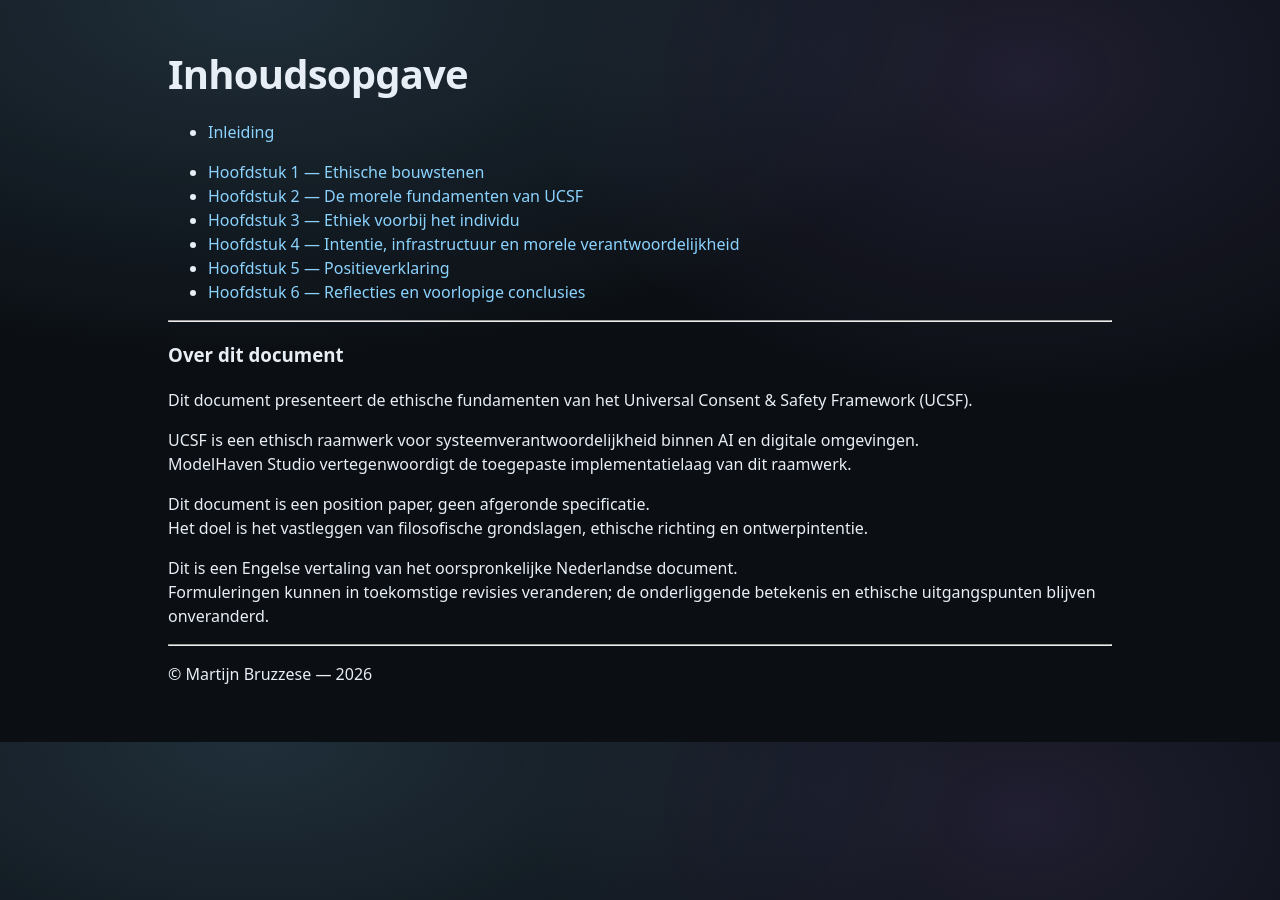
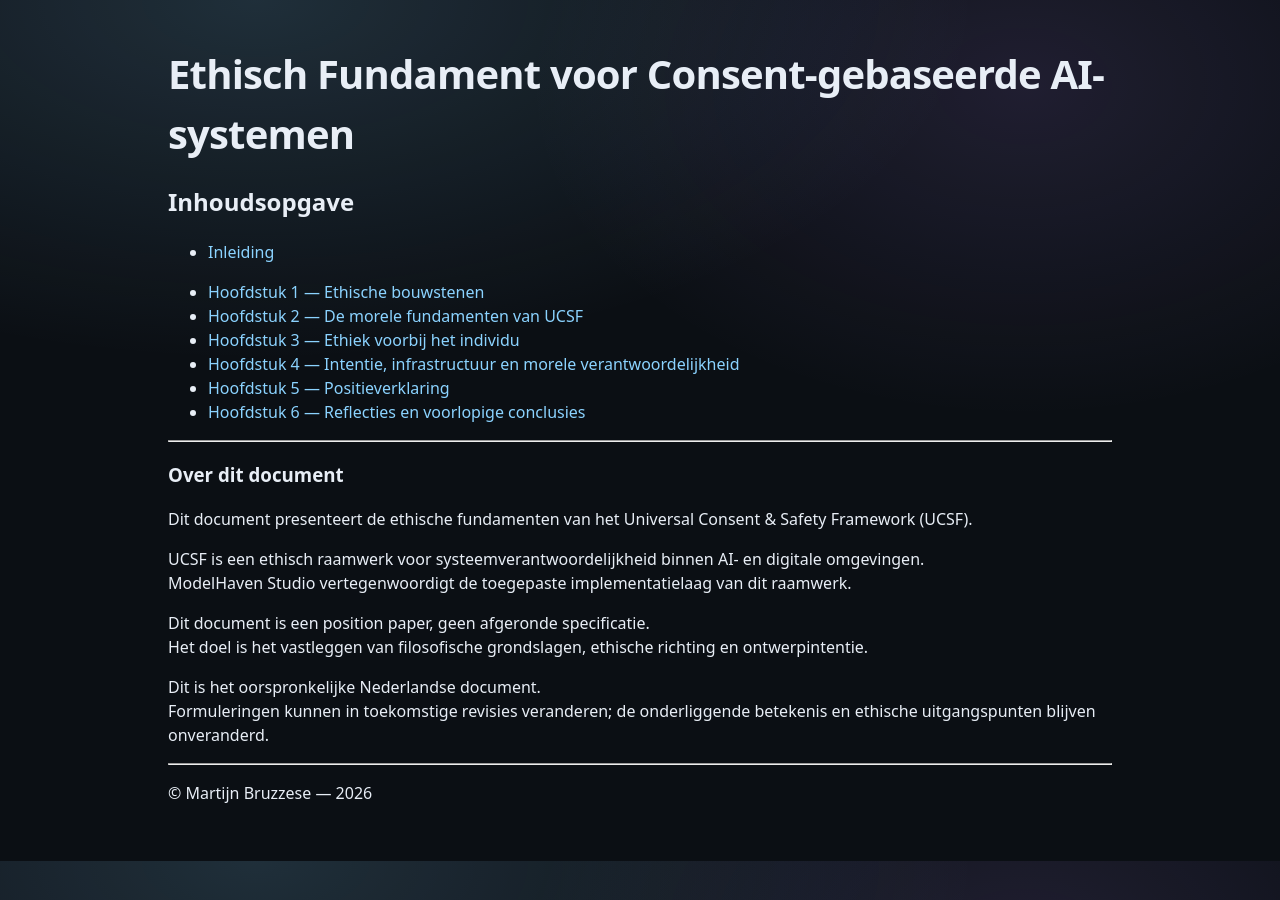
Before and after one commit to MartijnBruzzese/ModelHaven-Studio, a Jekyll site: the page built from POSITION_PAPERS/ETHICS/NL/ETHISCH_FUNDAMENT/inhoudsopgave.md, in a window 1280 px wide. Built offline with Jekyll 4.4.1, drawn with Linux system fonts in a browser that asks for light colours; our own code applies the rules of GitHub Pages for plain Markdown files.

Commit message:
Update inhoudsopgave.md

```diff
--- a/POSITION_PAPERS/ETHICS/NL/ETHISCH_FUNDAMENT/inhoudsopgave.md
+++ b/POSITION_PAPERS/ETHICS/NL/ETHISCH_FUNDAMENT/inhoudsopgave.md
@@ -1,5 +1,7 @@
 <a id="inhoudsopgave"></a>
-# Inhoudsopgave
+# Ethisch Fundament voor Consent-gebaseerde AI-systemen
+
+## Inhoudsopgave
 
 - [Inleiding](00_inleiding.md)
 
@@ -16,13 +18,13 @@
 
 Dit document presenteert de ethische fundamenten van het Universal Consent & Safety Framework (UCSF).
 
-UCSF is een ethisch raamwerk voor systeemverantwoordelijkheid binnen AI en digitale omgevingen.
+UCSF is een ethisch raamwerk voor systeemverantwoordelijkheid binnen AI- en digitale omgevingen.
 ModelHaven Studio vertegenwoordigt de toegepaste implementatielaag van dit raamwerk.
 
 Dit document is een position paper, geen afgeronde specificatie.
 Het doel is het vastleggen van filosofische grondslagen, ethische richting en ontwerpintentie.
 
-Dit is een Engelse vertaling van het oorspronkelijke Nederlandse document.
+Dit is het oorspronkelijke Nederlandse document.
 Formuleringen kunnen in toekomstige revisies veranderen; de onderliggende betekenis en ethische uitgangspunten blijven onveranderd.
 
 ---
```
